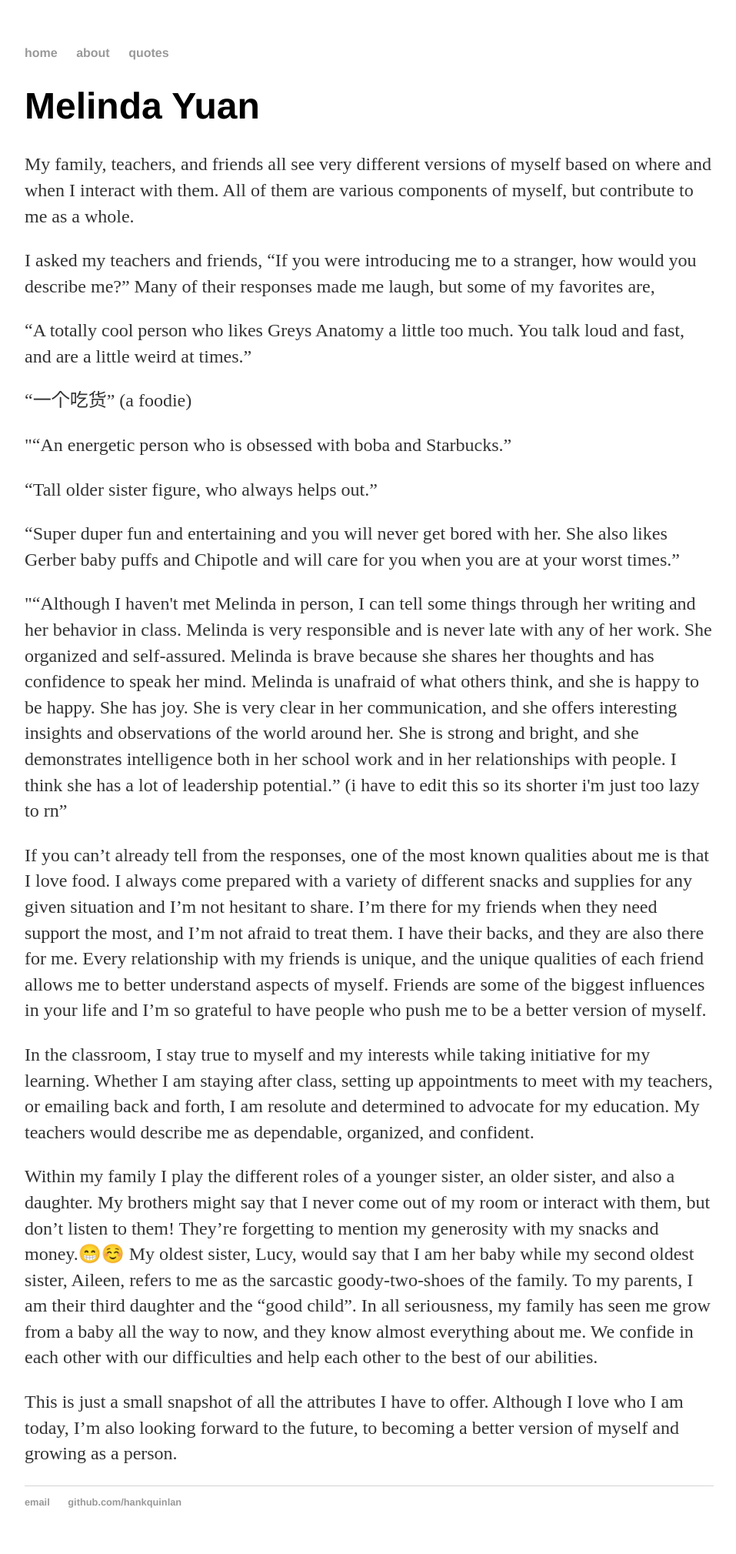
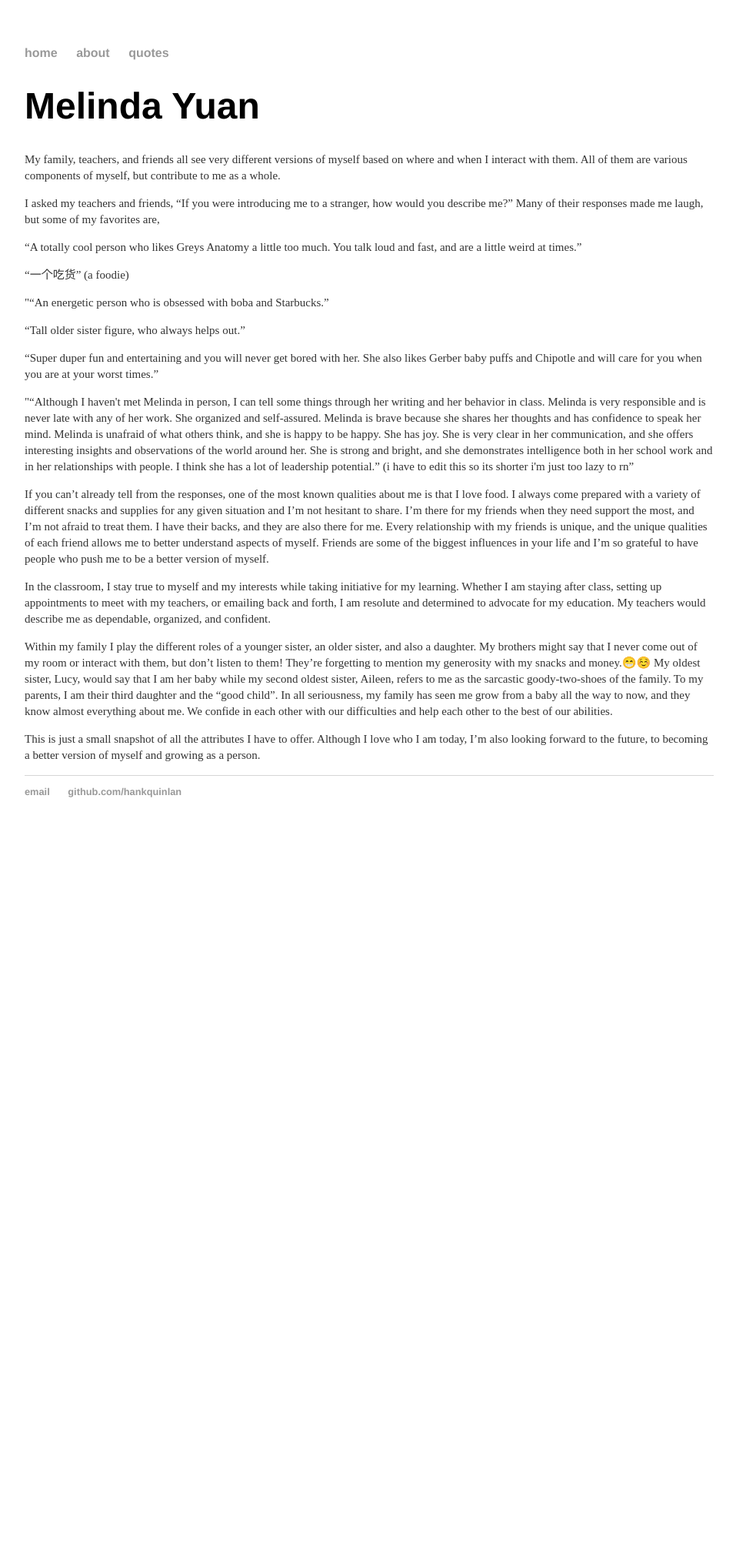
Before and after one commit to melindayyuan/melindayyuan.github.io, a Jekyll site: the page built from index.html, in a window 1280 px wide. Shown: the whole page at 77% size, without its empty margins (160-1117 px from the left). Built offline with Jekyll 4.4.1, drawn with Linux system fonts in a browser that asks for light colours; after the commit the page ends 1096 px from its top, so only the background shows below that.

Commit message:
Update main.css

```diff
--- a/css/main.css
+++ b/css/main.css
@@ -24,7 +24,7 @@ h1 {
     font-family:'Helvetica', 'Arial', 'Sans-Serif';
 }
 p {
-    font-size: 1.5em;
+    font-size: 15px;
     line-height: 1.4em;
     color: #333;
 }
```
